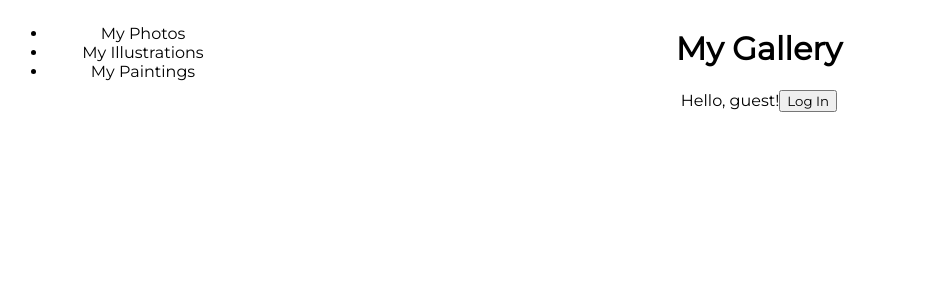
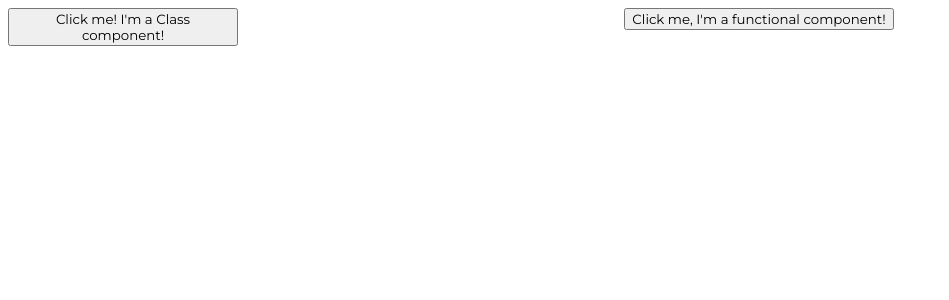
Before and after one commit to digimori/reactCI, a React (Vite) app: page / in a window 1280 px wide. Shown: the top 300 px of the page, without its empty margins (0-949 px from the left). Built offline with nearby package versions, Linux system fonts and the light colour scheme.

Commit message:
Added onClick event handlers for functional and class components

```diff
--- a/src/App.jsx
+++ b/src/App.jsx
@@ -4,15 +4,18 @@ import FunctionalGreeting from './components/FunctionalGreeting'
 import Sidebar from './components/Sidebar';
 import NavBarSimple from './components/NavBarSimple';
 import StatefulGreetingWithPrevState from './components/StatefulGreetingWithPrevState';
+import EventsClass from './components/EventsClass';
+import EventsFunctional from './components/EventsFunctional';
 
 
 function App() {
 
   return (
       <div className={css.App}>
-        <Sidebar />
-        <NavBarSimple />
-
+       {/* <Sidebar />
+        <NavBarSimple />*/}
+    <EventsClass />
+    <EventsFunctional />
         {/*<StatefulGreetingWithPrevState />
         /*<FunctionalGreeting greeting="Heeeeey" name="Cee" age="31" />*/}
 
--- /dev/null
+++ b/src/components/EventsClass.jsx
@@ -0,0 +1,14 @@
+import React, { Component } from 'react'
+
+export class EventsClass extends Component {
+    clickHandlerClass() {
+        console.log("Class clicked!")
+    }
+  render() {
+    return (
+      <div><button onClick={this.clickHandlerClass}>Click me! I'm a Class component!</button></div>
+    )
+  }
+}
+
+export default EventsClass
--- /dev/null
+++ b/src/components/EventsFunctional.jsx
@@ -0,0 +1,12 @@
+import React from 'react'
+
+function EventsFunctional() {
+    function clickHandler() {
+        console.log("Clicked!")
+    }
+  return (
+    <div><button onClick={clickHandler}>Click me, I'm a functional component!</button></div>
+  )
+}
+
+export default EventsFunctional
```
